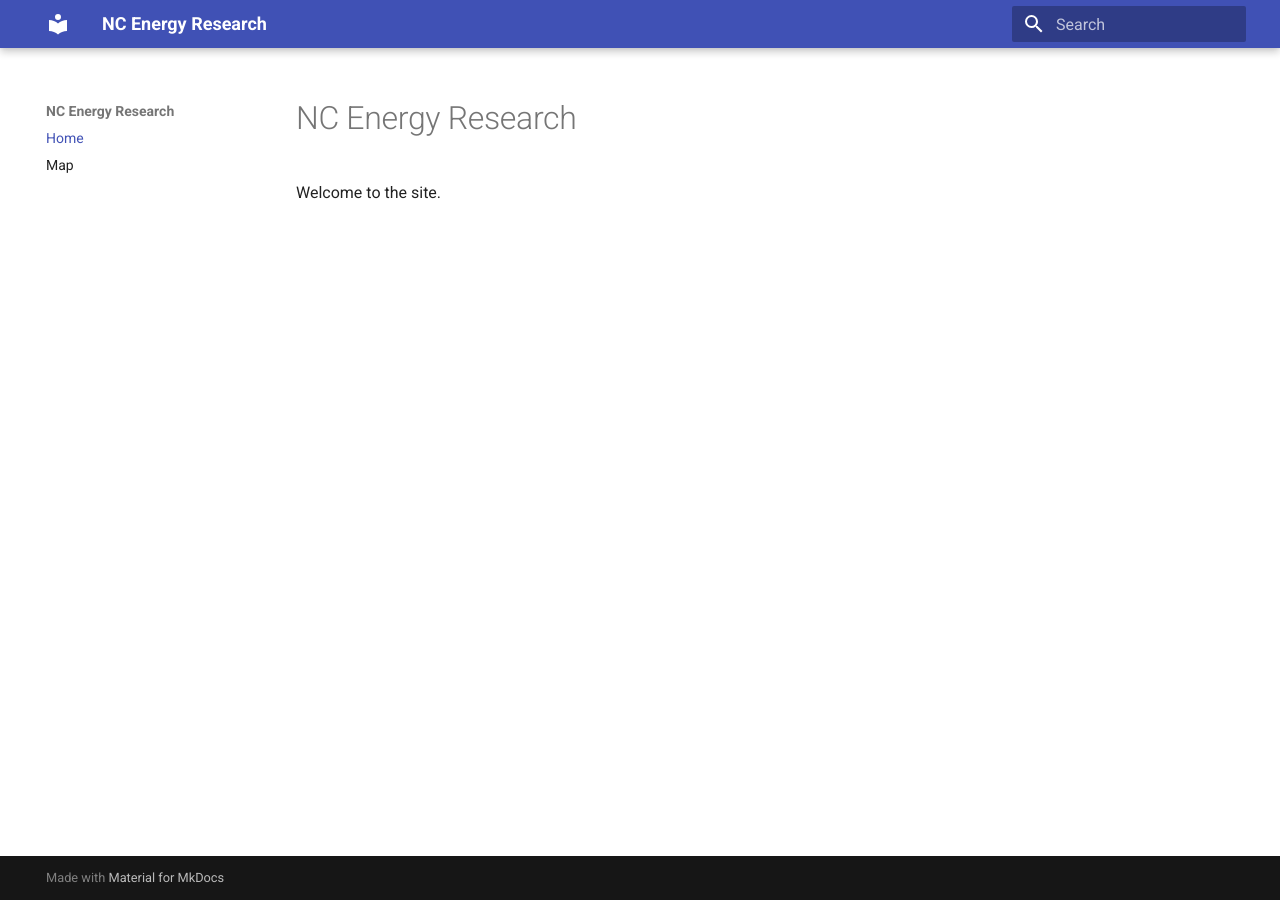
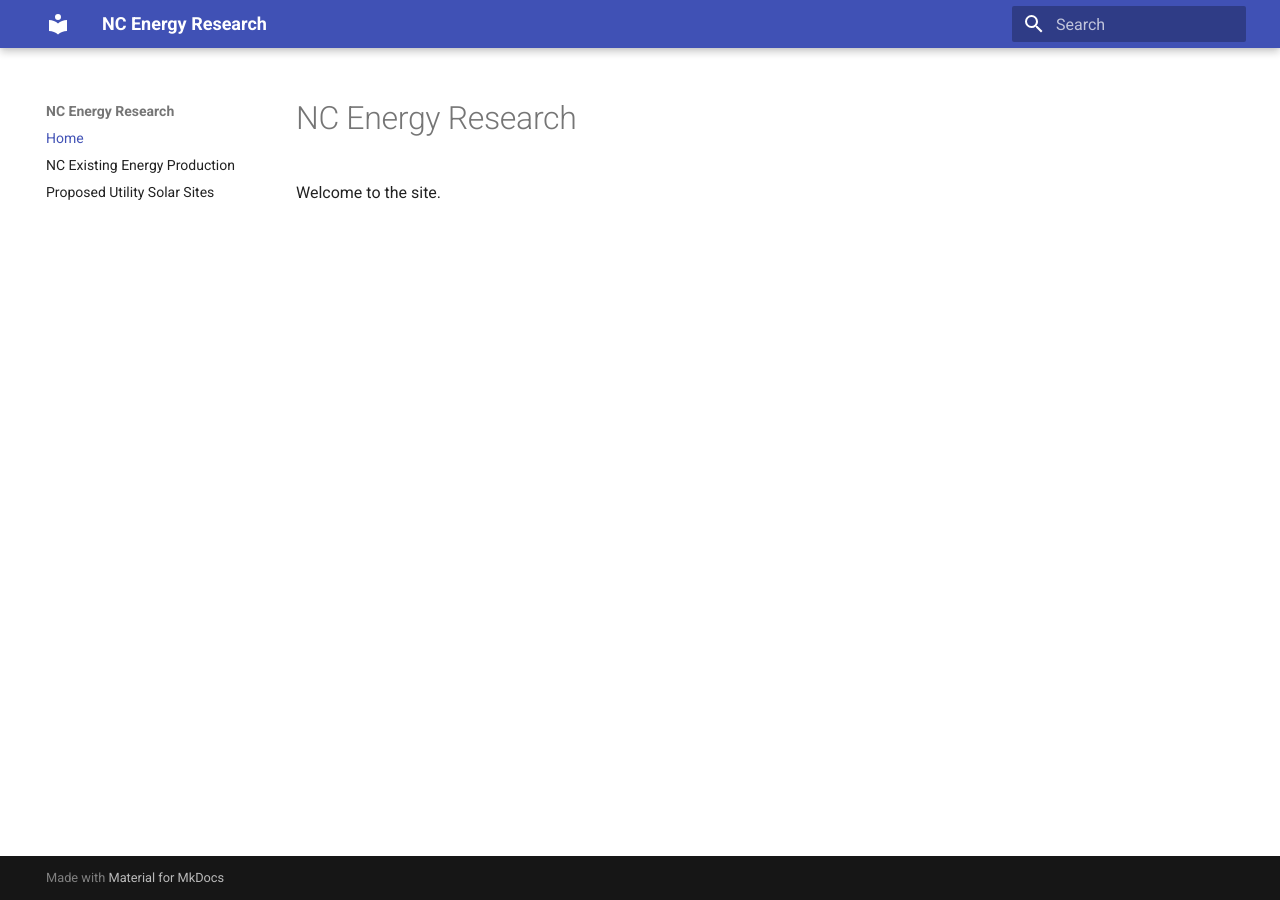
Before and after one commit to mediumcor3/nc-energy-research, an MkDocs documentation site: the page built from docs/index.md, in a window 1280 px wide. Built offline with MkDocs 1.6.1 and Material for MkDocs 9.7.7, drawn with Linux system fonts in a browser that asks for light colours.

Commit message:
Update mkdocs.yml

```diff
--- a/mkdocs.yml
+++ b/mkdocs.yml
@@ -5,4 +5,5 @@ theme:
 
 nav:
   - Home: index.md
-  - Map: map.html
+  - NC Existing Energy Production: map.html
+  - Proposed Utility Solar Sites: proposed.html
```
